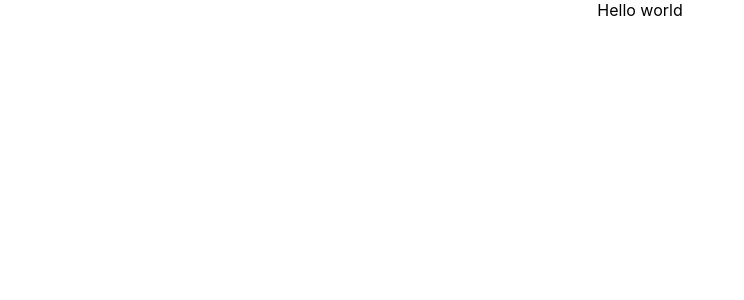
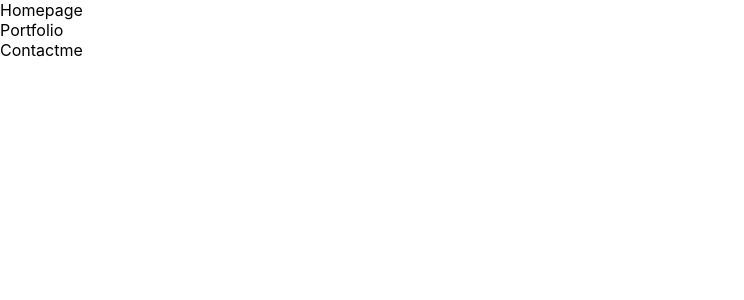
Before and after one commit to June17ang/react-personal-site, a React (Create React App) app: page / in a window 1280 px wide. Shown: the top 300 px of the page, without its empty margins (0-744 px from the left). Built offline with nearby package versions, Linux system fonts and the light colour scheme.

Commit message:
Add components layout

```diff
--- a/src/App.js
+++ b/src/App.js
@@ -1,8 +1,18 @@
 import logo from "./logo.svg";
 import "./App.css";
 
+import Homepage from "./components/Homepage";
+import Portfolio from "./components/Portfolio";
+import Contactme from "./components/Contactme";
+
 function App() {
-  return <div className="App">Hello world</div>;
+  return (
+    <div>
+      <Homepage />
+      <Portfolio />
+      <Contactme />
+    </div>
+  );
 }
 
 export default App;
--- /dev/null
+++ b/src/components/Contactme.js
@@ -0,0 +1,7 @@
+import React, { Component } from "react";
+
+export default class Contactme extends Component {
+  render() {
+    return <div>Contactme</div>;
+  }
+}
--- /dev/null
+++ b/src/components/Homepage.js
@@ -0,0 +1,7 @@
+import React, { Component } from "react";
+
+export default class Homepage extends Component {
+  render() {
+    return <div>Homepage</div>;
+  }
+}
--- /dev/null
+++ b/src/components/Portfolio.js
@@ -0,0 +1,7 @@
+import React, { Component } from "react";
+
+export default class Portfolio extends Component {
+  render() {
+    return <div>Portfolio</div>;
+  }
+}
```
Also changed, not shown: 2 other files (tests, documents, lock files or other folders).
